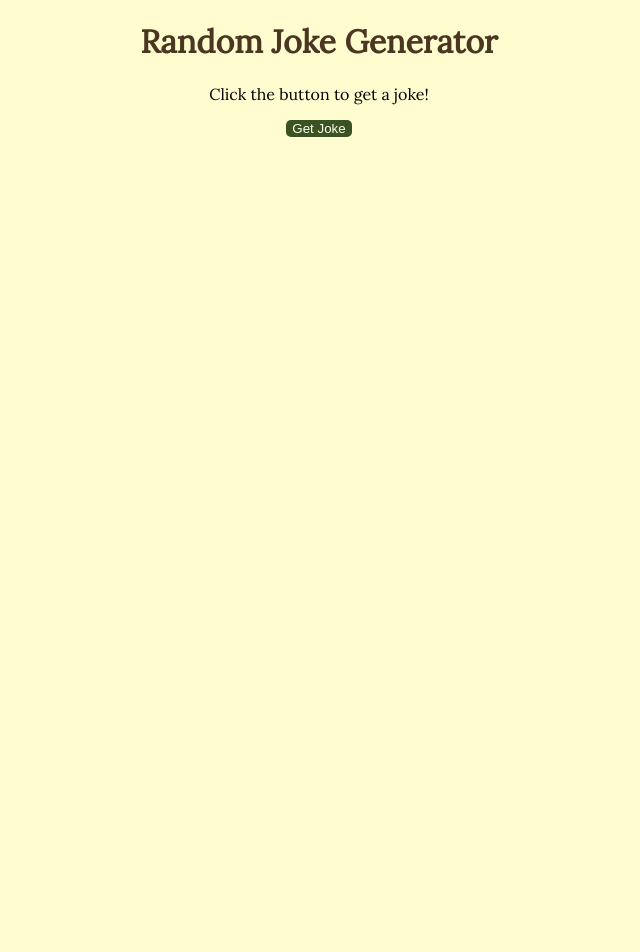
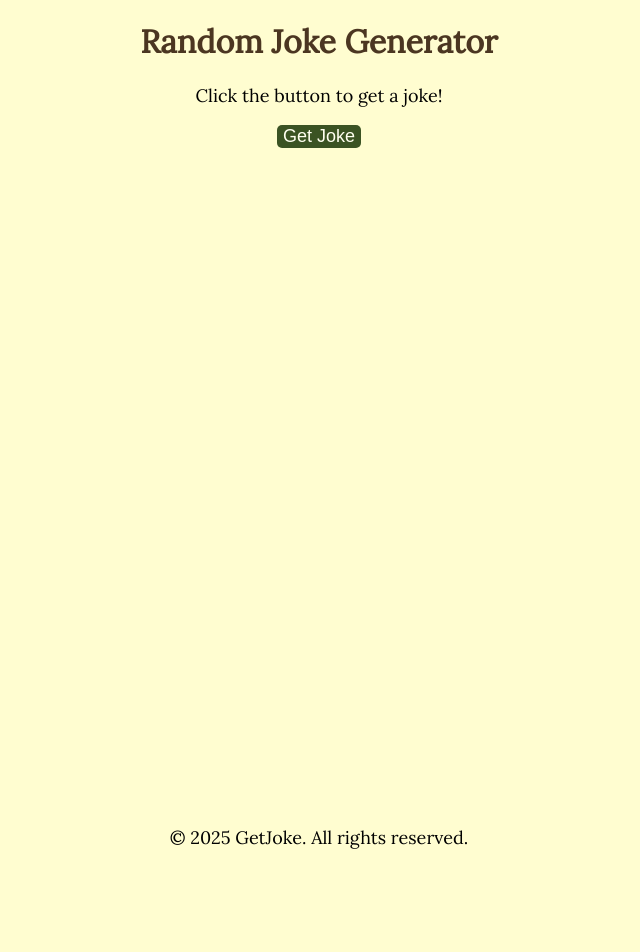
Before and after one commit to Omar-webcloud/get-joke, a plain HTML site: page index.html in a window 1280 px wide. Shown: the top 952 px of the page, without its empty margins (321-961 px from the left). After the commit the page ends 895 px from the top, so only its background shows below. Drawn offline with Linux system fonts and the light colour scheme.

Commit message:
Update style.css

```diff
--- a/style.css
+++ b/style.css
@@ -7,12 +7,14 @@ body{
 h1{
   text-align: center;
   color:#4B3621;
+font-size: 2rem;
 
 }
 p{
 display: flex;
   align-items: center;
   justify-content: center;
+font-size: 18px;
 }
 .btn{
 display: flex;
@@ -26,13 +28,14 @@ button{
   border-radius: 5px;
   background-color:#3B5323;
   color:#FFFFF0;
+font-size: 18px;
 }
 button:hover{
   background-color:black;
   transiton: all ease 0.5s;
 }
 footer{
-margin-top: 120vh;
+margin-top: 80vh;
   text-align: center;
   padding: 20px 0;
 }
```
